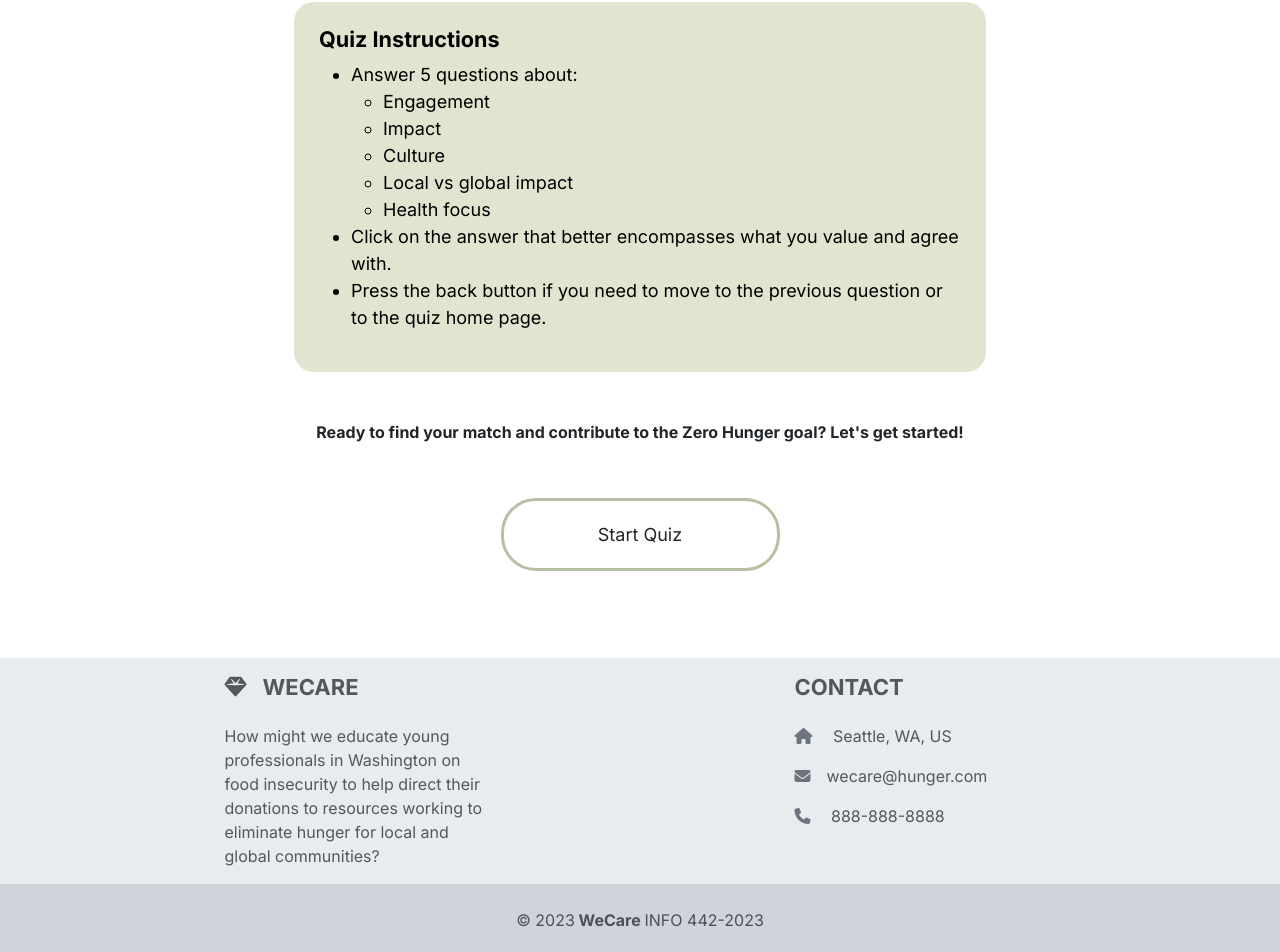
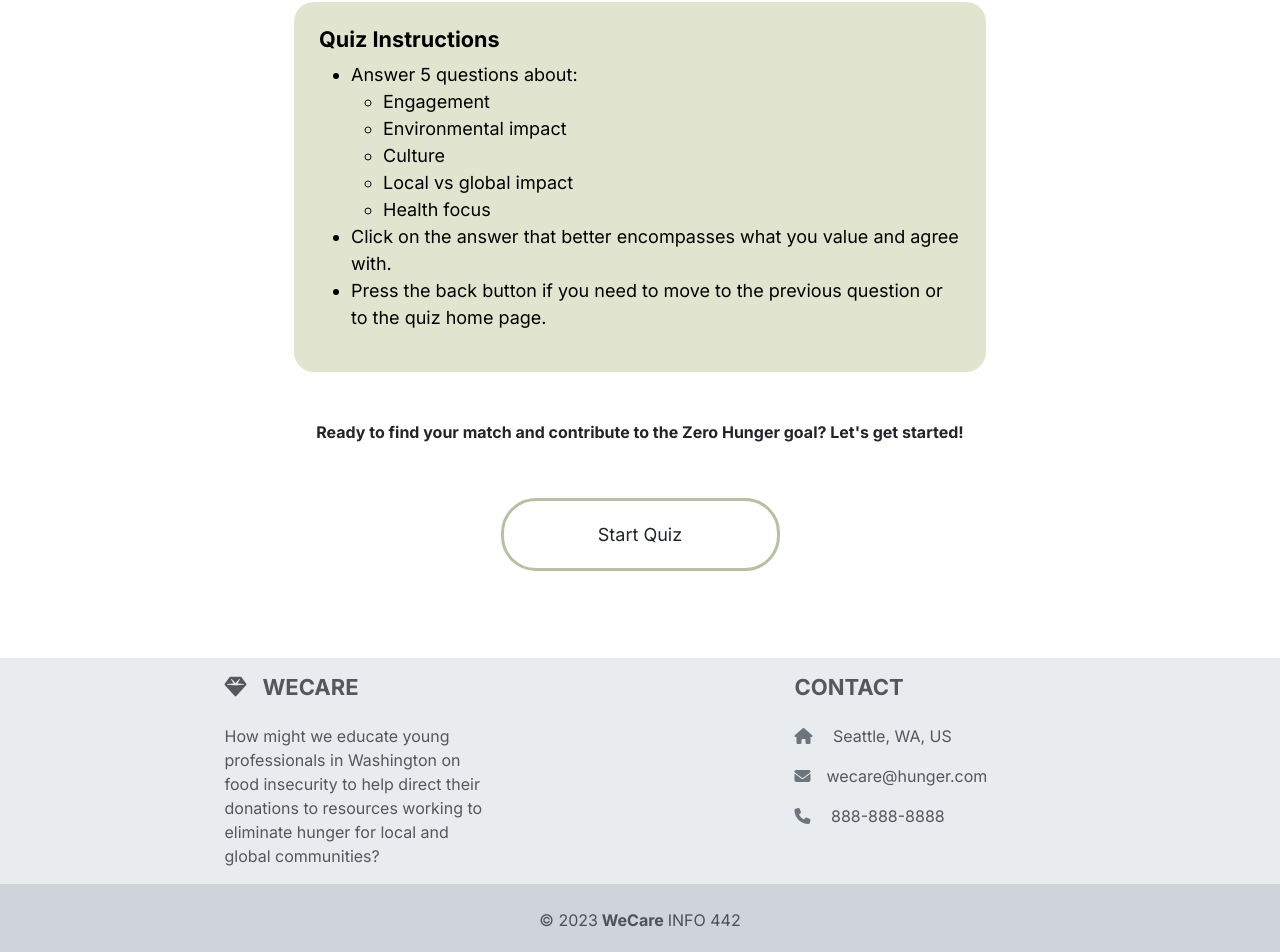
Before and after one commit to UW-INFO442-AU23/WeCare, a React (Create React App) app: page /quiz in a window 1280 px wide. Shown: the part 204-1156 px from the top of the page. Built offline with nearby package versions, Linux system fonts and the light colour scheme; no server answers.

Commit message:
changed footer and quiz instructions

```diff
--- a/src/components/Footer.js
+++ b/src/components/Footer.js
@@ -28,7 +28,7 @@ function Footer() {
       <div className="text-center p-4 bg-dark-subtle">
         © 2023
         <a className="text-reset fw-bold" href="https://wecare-26feb.web.app/"> WeCare </a>
-        INFO 442-2023
+        INFO 442
       </div>
     </div>
   );
--- a/src/components/Quiz/Quiz.js
+++ b/src/components/Quiz/Quiz.js
@@ -95,7 +95,7 @@ return (
                             Answer 5 questions about:
                             <ul>
                                 <li>Engagement</li>
-                                <li>Impact</li>
+                                <li>Environmental impact</li>
                                 <li>Culture</li>
                                 <li>Local vs global impact</li>
                                 <li>Health focus</li>
--- a/src/style/styles.css
+++ b/src/style/styles.css
@@ -241,6 +241,10 @@ color: black;
 margin: 50px;
 font-weight: bold;
 }
+
+/* .resultcontentbutton{
+  margin: auto;
+} */
 
 /* .charitycards{
   height:200%;
```
